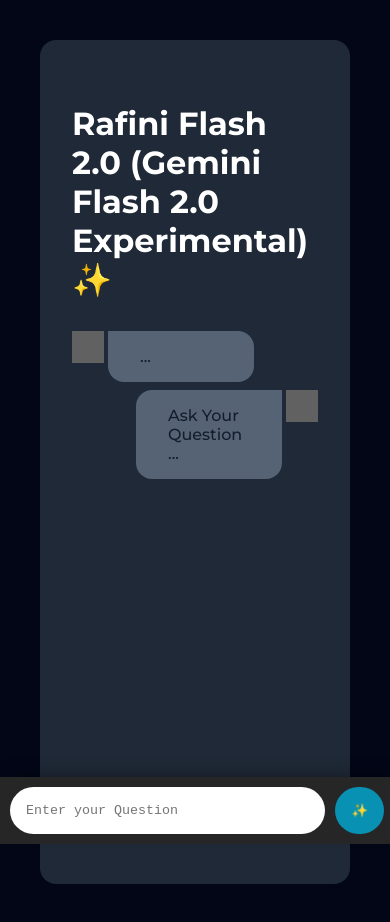
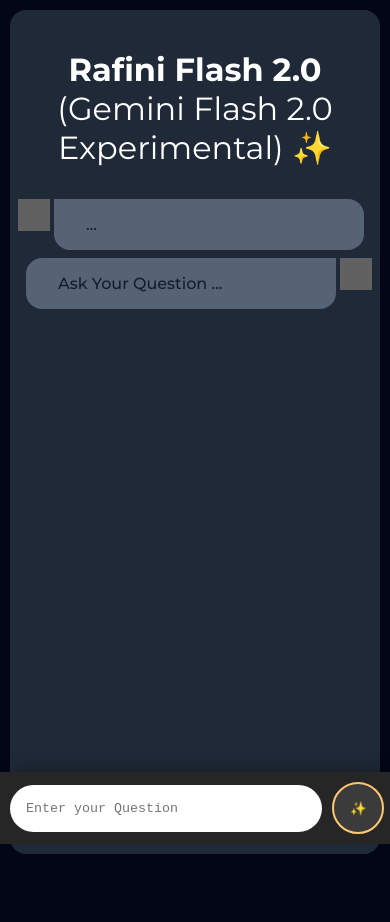
Before and after one commit to amirafa/rafini, a website built with Vite: page index.html in a window 390 px wide. After the commit the page ends 864 px from the top, so only its background shows below. Built offline with nearby package versions, Linux system fonts and the light colour scheme; some packages are replaced by stand-ins of ours; no server answers; grey boxes are pictures that could not be loaded.

Commit message:
Update style.css

```diff
--- a/index.html
+++ b/index.html
@@ -10,106 +10,16 @@
             href="https://fonts.googleapis.com/css2?family=Montserrat:ital,wght@0,100..900;1,100..900&display=swap"
             rel="stylesheet"
         />
-        <style>
-            body {
-                font-family: "Montserrat", serif;
-                font-optical-sizing: auto;
-                font-weight: 500;
-                font-style: normal;
-                display: flex;
-                flex-direction: column;
-                height: 100vh;
-                padding: 32px;
-                background-color: #020617;
-            }
-
-            #container {
-                background-color: #1f2937;
-                padding: 32px;
-                border-radius: 16px;
-                height: 100vh;
-            }
-
-            #title {
-                margin-block: 32px;
-                font-size: 32px;
-                font-weight: 700;
-                color: #fff;
-                display: flex;
-                justify-content: center;
-            }
-
-            #prompt-section {
-                -webkit-box-shadow: 0px -9px 22px -15px rgba(0, 0, 0, 0.75);
-                -moz-box-shadow: 0px -9px 22px -15px rgba(0, 0, 0, 0.75);
-                box-shadow: 0px -9px 22px -15px rgba(0, 0, 0, 0.75);
-                position: fixed;
-                bottom: 0;
-                left: 0;
-                width: 100%;
-                background: #f9f9f9;
-                padding: 10px;
-                display: flex;
-                align-items: center;
-                gap: 10px;
-                background-color: #262626;
-            }
-
-            #prompt {
-                flex: 1;
-                resize: none;
-            }
-
-            #generate {
-                padding: 16px;
-                margin-right: 16px;
-                border-radius: 32px;
-                border: none;
-                background-color: #0891b2;
-            }
-
-            textarea {
-                padding: 16px;
-                border-radius: 32px;
-                border: none;
-            }
-
-            #question {
-                color: #141d2b;
-                margin-right: 64px;
-                padding-inline: 32px;
-                border-top-left-radius: 0px;
-                border-bottom-left-radius: 16px;
-                border-top-right-radius: 16px;
-                border-bottom-right-radius: 16px;
-                border: none;
-                margin-bottom: 8px;
-                background-color: #94a3b879;
-                display: flex;
-                flex-grow: 1;
-            }
-
-            #response-section {
-                margin-left: 64px;
-                padding-inline: 32px;
-                padding-block: 0px;
-                color: #141d2b;
-                border-top-left-radius: 16px;
-                border-bottom-left-radius: 16px;
-                border-top-right-radius: 0px;
-                border-bottom-right-radius: 16px;
-                background-color: #94a3b879;
-                display: flex;
-                flex-grow: 1;
-                overflow-y: auto;
-            }
-        </style>
+        <link rel="stylesheet" type="text/css" href="/src/style.css" />
     </head>
     <body>
         <div id="container">
             <!-- title -->
             <div id="title">
-                Rafini Flash 2.0 (Gemini Flash 2.0 Experimental) ✨️
+                <span>Rafini Flash 2.0</span>
+                <span style="font-weight: 400">
+                    (Gemini Flash 2.0 Experimental) ✨️
+                </span>
             </div>
 
             <!-- Response Section -->
@@ -124,12 +34,12 @@
                     "
                 />
 
-                <span id="question" dir="auto"></span>
+                <span id="question-blob" dir="auto"></span>
             </div>
 
             <div style="display: flex">
-                <div id="response-section">
-                    <span id="response" dir="auto" style="width: 100%;"></span>
+                <div id="response-blob">
+                    <span id="response" dir="auto" style="width: 100%"></span>
                 </div>
                 <img
                     src="https://api.iconify.design/akar-icons:google-contained-fill.svg"
@@ -145,13 +55,13 @@
             <!-- Prompt Section -->
             <div id="prompt-section">
                 <textarea
-                    id="prompt"
+                    id="prompt-textarea"
                     rows="1"
                     placeholder="Enter your Question"
                 ></textarea>
-                <button id="generate">✨️</button>
+                <button id="generate-button">✨️</button>
             </div>
         </div>
-        <script type="module" src="/main.js"></script>
+        <script type="module" src="/src/main.js"></script>
     </body>
 </html>
--- a/main.js
+++ b/src/main.js
@@ -12,24 +12,24 @@
     "response"
 ).innerHTML = `<p id="empty-text">${response}</p>`;
 document.getElementById(
-    "question"
+    "question-blob"
 ).innerHTML = `<p id="empty-text">...</p>`;
 
-document.getElementById("prompt").addEventListener("keydown", (event) => {
+document.getElementById("prompt-textarea").addEventListener("keydown", (event) => {
     if (event.key === "Enter" && !event.shiftKey) {
         event.preventDefault();
         handleSubmit();
     }
 });
 
-document.getElementById("generate").addEventListener("click", handleSubmit);
+document.getElementById("generate-button").addEventListener("click", handleSubmit);
 
 async function GenerateResponse() {
     try {
         const result = await model.generateContentStream(question);
 
         response = "";
-        document.getElementById("prompt").value = "";
+        document.getElementById("prompt-textarea").value = "";
 
         console.log("Generating...");
         for await (const chunk of result.stream) {
@@ -42,15 +42,15 @@
         console.log("error", error);
     }
 
-    document.getElementById("question").innerHTML = `<p>${question}</p>`;
+    document.getElementById("question-blob").innerHTML = `<p>${question}</p>`;
 }
 
 function handleSubmit() {
-    const userPrompt = document.getElementById("prompt").value.trim();
+    const userPrompt = document.getElementById("prompt-textarea").value.trim();
     if (userPrompt) {
-        question = document.getElementById("prompt").value;
+        question = document.getElementById("prompt-textarea").value;
         document.getElementById(
-            "question"
+            "question-blob"
         ).innerHTML = `<p>${question}  ⏳️</p>`;
 
         GenerateResponse();
--- /dev/null
+++ b/src/style.css
@@ -0,0 +1,111 @@
+body {
+    font-family: "Montserrat", serif;
+    font-optical-sizing: auto;
+    font-weight: 500;
+    font-style: normal;
+    display: flex;
+    flex-direction: column;
+    height: 100vh;
+    padding: 32px;
+    background-color: #020617;
+}
+
+@media only screen and (max-width: 600px) {
+    body {
+        padding: 2px;
+    }
+
+    #container {
+        padding: 8px !important;
+    }
+
+    #question-blob {
+        margin-right: 8px !important;
+    }
+
+    #response-blob {
+        margin-left: 8px !important;
+    }
+}
+
+#container {
+    background-color: #1f2937;
+    padding: 32px;
+    border-radius: 16px;
+    height: 100vh;
+}
+
+#title {
+    margin-block: 32px;
+    font-size: 32px;
+    font-weight: 700;
+    color: #fff;
+    text-align: center;
+    display: flex;
+    flex-direction: column;
+    justify-content: center;
+}
+
+#prompt-section {
+    -webkit-box-shadow: 0px -9px 22px -15px rgba(0, 0, 0, 0.75);
+    -moz-box-shadow: 0px -9px 22px -15px rgba(0, 0, 0, 0.75);
+    box-shadow: 0px -9px 22px -15px rgba(0, 0, 0, 0.75);
+    position: fixed;
+    bottom: 0;
+    left: 0;
+    width: 100%;
+    background: #f9f9f9;
+    padding: 10px;
+    display: flex;
+    align-items: center;
+    gap: 10px;
+    background-color: #262626;
+}
+
+#generate-button {
+    padding: 16px;
+    margin-right: 16px;
+    border-radius: 32px;
+    border: 2px solid rgb(255, 199, 115);
+    background-color: #3b3b3b;
+    width: 52px;
+    height: 52px;
+}
+
+#prompt-textarea {
+    padding: 16px;
+    border-radius: 32px;
+    border: none;
+    flex: 1;
+    resize: none;
+}
+
+#question-blob {
+    color: #141d2b;
+    margin-right: 64px;
+    padding-inline: 32px;
+    border-top-left-radius: 0px;
+    border-bottom-left-radius: 16px;
+    border-top-right-radius: 16px;
+    border-bottom-right-radius: 16px;
+    border: none;
+    margin-bottom: 8px;
+    background-color: #94a3b879;
+    display: flex;
+    flex-grow: 1;
+}
+
+#response-blob {
+    margin-left: 64px;
+    padding-inline: 32px;
+    padding-block: 0px;
+    color: #141d2b;
+    border-top-left-radius: 16px;
+    border-bottom-left-radius: 16px;
+    border-top-right-radius: 0px;
+    border-bottom-right-radius: 16px;
+    background-color: #94a3b879;
+    display: flex;
+    flex-grow: 1;
+    overflow-y: auto;
+}
```
